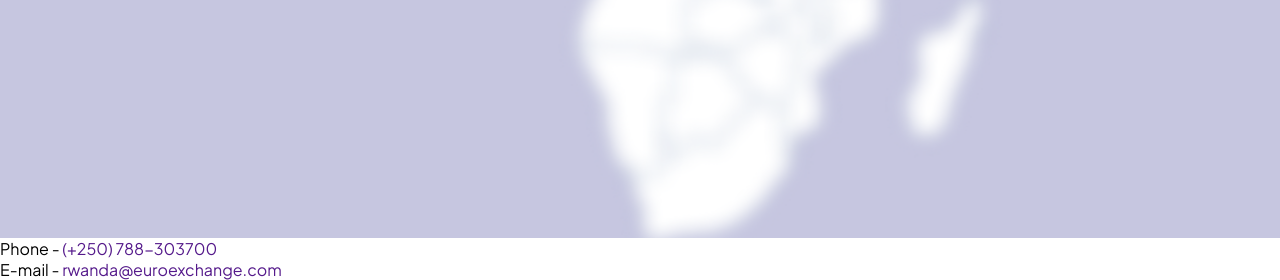
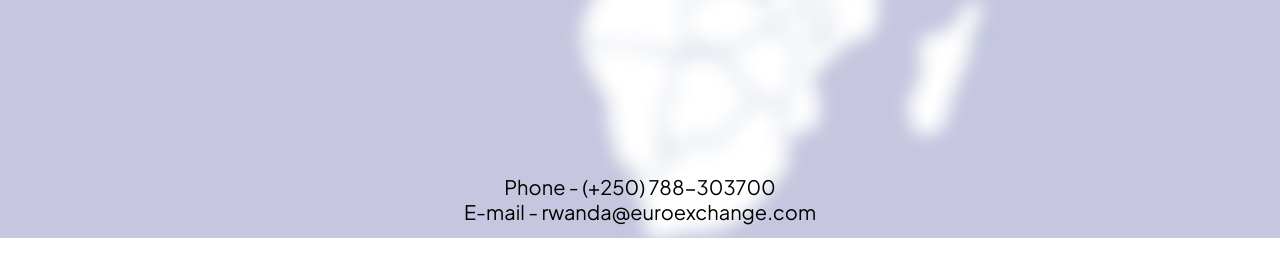
Before and after one commit to dengagaga/mpas.github.io, a plain HTML site: page index.html in a window 1280 px wide. Shown: the part 562-842 px from the top of the page. After the commit the page ends 800 px from the top, so only its background shows below. Drawn offline with Linux system fonts and the light colour scheme.

Commit message:
Add files via upload

```diff
--- a/index.html
+++ b/index.html
@@ -12,9 +12,9 @@
         <h1 class="title-1">Coming soon</h1>
         <h2 class="title-2">In Rwanda, Africa</h2>
     </div>
-    <div>
-        <p>Phone - <a href="">(+250) 788-303700</a></p>
-        <p>E-mail - <a href="">rwanda@euroexchange.com</a></p>
+    <div class="flex-2 element-animation">
+        <p class="text">Phone - <a href="" class="link">(+250) 788-303700</a></p>
+        <p class="text">E-mail - <a href="" class="link">rwanda@euroexchange.com</a></p>
     </div>
     <script src="index.js"></script>
 </body>
--- a/style.css
+++ b/style.css
@@ -99,11 +99,28 @@
 }
 .flex {
     display: flex;
-    height: 100vh;
+    height: 92vh;
     width: 100vw;
     flex-direction: column;
     align-items: center;
     justify-content: center;
+}
+.flex-2 {
+    display: flex;
+    flex-direction: column;
+    align-items: center;
+    justify-content: center;
+}
+.link {
+    color: black;
+    transition: all .3s;
+
+}
+.link:hover {
+    color: #3E4194;
+}
+.text {
+    font-size: 20px;
 }
 .title-1 {
     font-style: italic;
@@ -158,6 +175,9 @@
         font-weight: 300;
         line-height: 53.61px;
     }
+    .text {
+        font-size: 16px;
+    }
     .title-2 {
         color: #ED3438;
         font-weight: 400;
```
